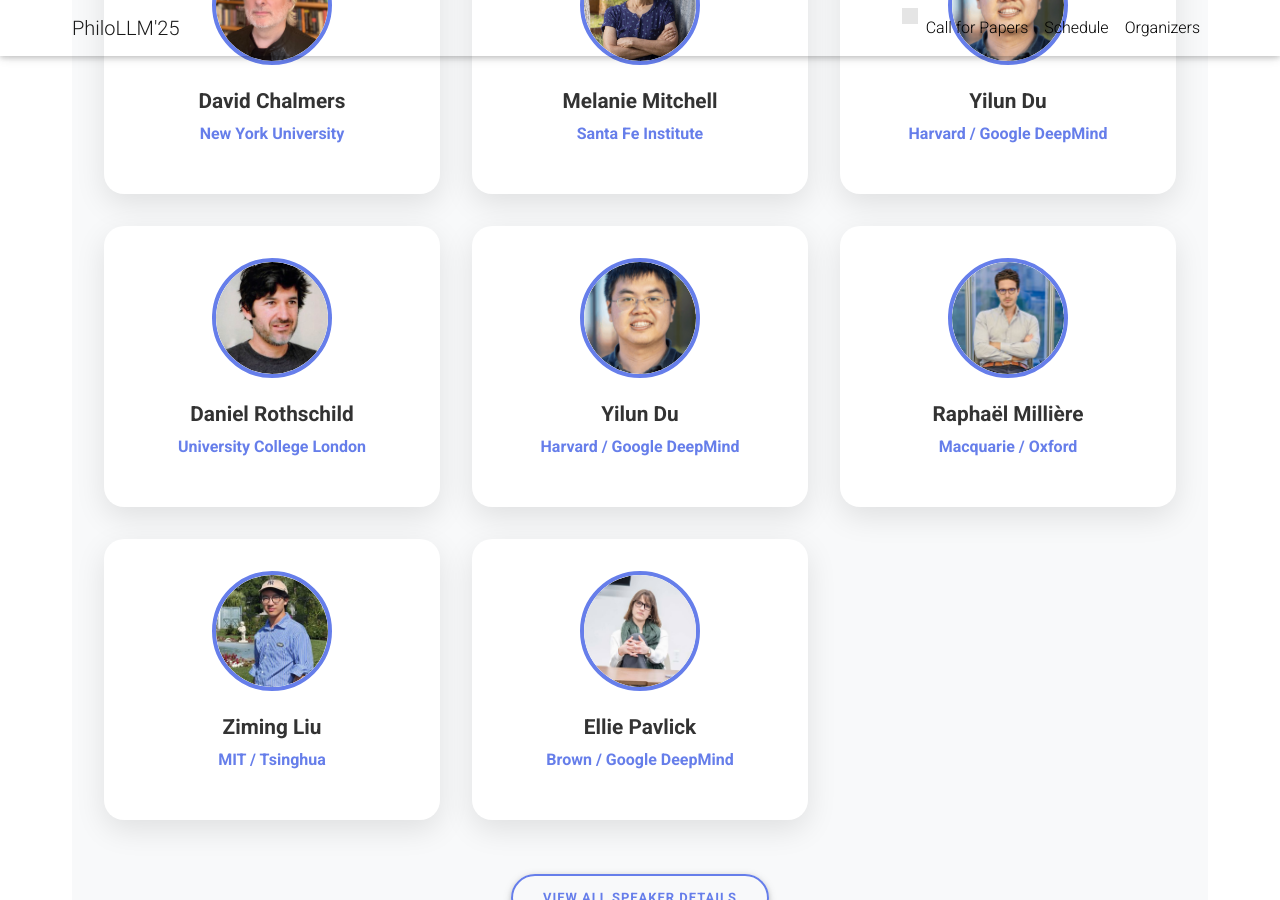
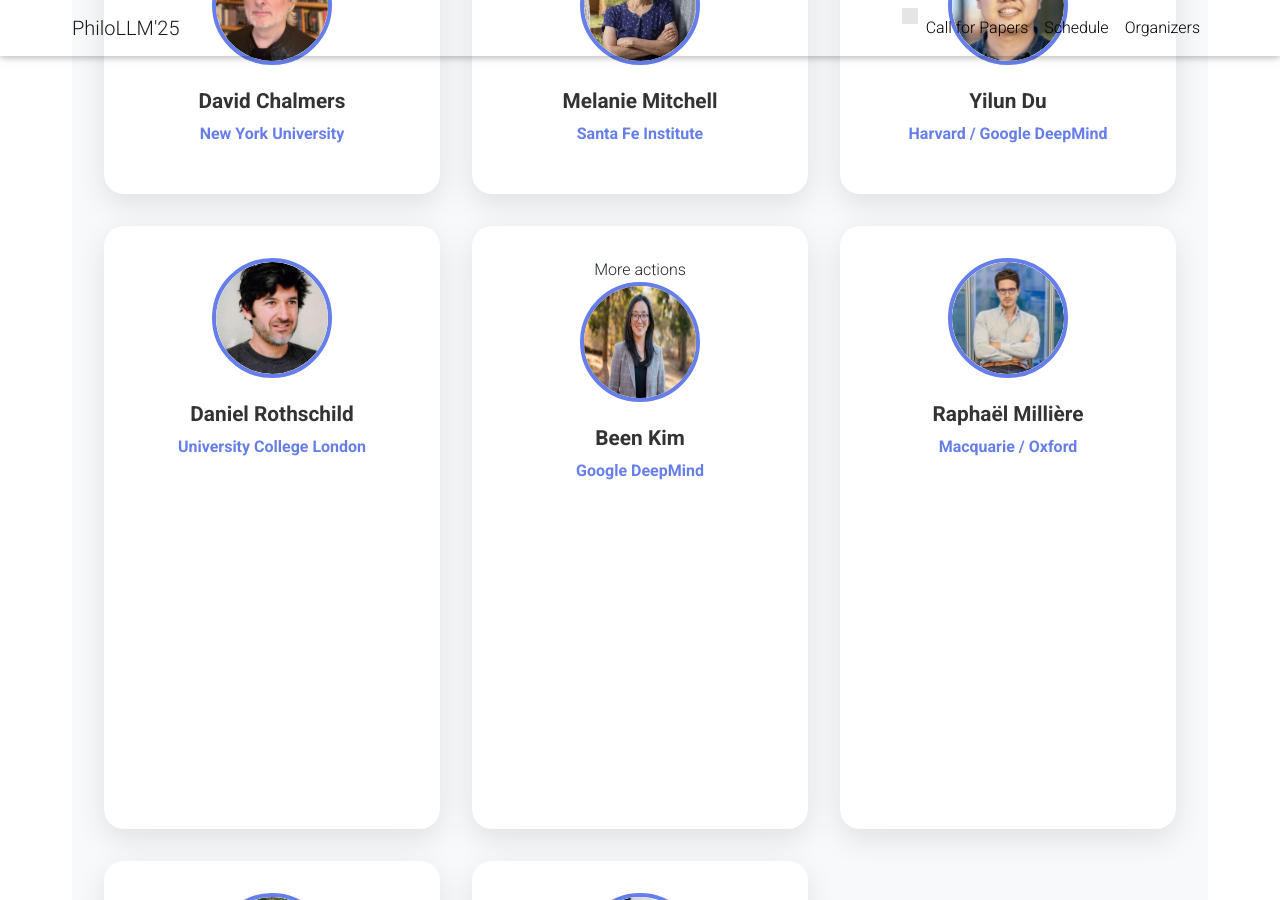
Before and after one commit to philo-llm/philo-llm.github.io, a Jekyll site: the page built from index.html, in a window 1280 px wide and 900 px high, scrolled down 1211 px. Built offline with Jekyll 4.4.1, drawn with Linux system fonts in a browser that asks for light colours; comment, search, counter and statistics services are not loaded; a style sheet for code colours, icons or effects is not loaded.

Commit message:
add back

```diff
--- a/index.html
+++ b/index.html
@@ -90,18 +90,19 @@
             </div>
           </div>
 
-          <div class="speaker-card">
-            <div class="speaker-image">
-              <img src="/assets/img/speakers/yilun_du.jpg" alt="Yilun Du">
+          <div class="speaker-card">More actions
+            <div class="speaker-image-container">
+              <img src="/assets/img/speakers/been_kim.jpg" alt="Been Kim" class="speaker-image">
               <div class="speaker-overlay">
-                <div class="speaker-bio">
-                  Assistant Professor at Harvard and former senior scientist at Google DeepMind. Expert in generative models and embodied AI. Outstanding Paper Award at ICLR 2024.
-                </div>
+                <div class="speaker-status">Confirmed</div>
               </div>
             </div>
             <div class="speaker-info">
-              <h3 class="speaker-name">Yilun Du</h3>
-              <p class="speaker-affiliation">Harvard / Google DeepMind</p>
+              <h3 class="speaker-name">Been Kim</h3>
+              <p class="speaker-affiliation">Google DeepMind</p>
+              <div class="speaker-bio">
+                <p>Been Kim is a Senior Staff Research Scientist at Google DeepMind, dedicated to fostering effective communication and collaboration between humans and complex machine learning models. Her research aims to harness machine intelligence for human benefit. Notably, her recent work in teaching superhuman chess concepts to grandmasters, one of them becoming the youngest World Chess Champion (Gukesh). Dr. Kim is an accomplished speaker, having given a talk at the G20 meeting in Argentina (2019) and keynotes at ICLR (2022) and ECML (2020).</p>
+              </div>
             </div>
           </div>
 
```
